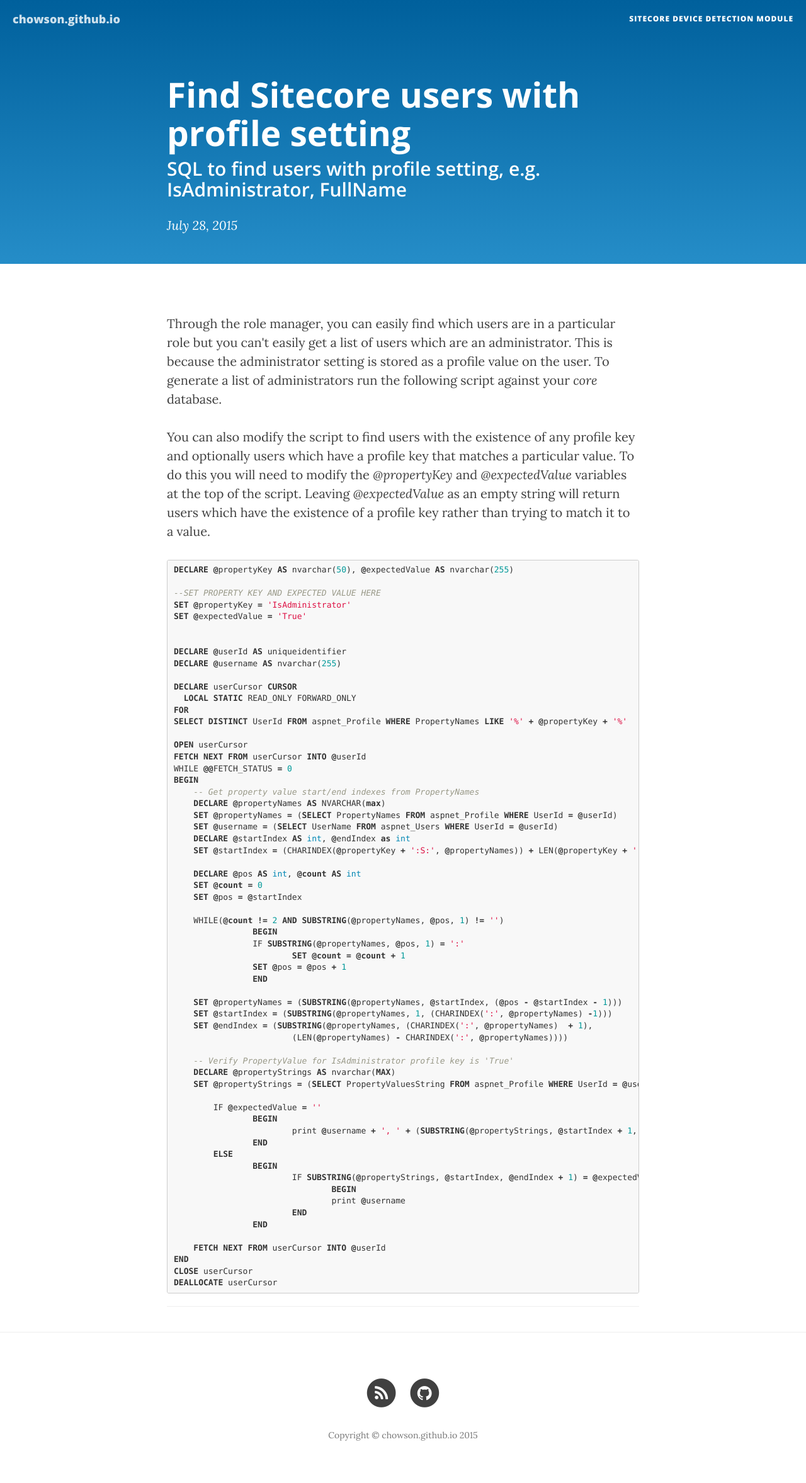
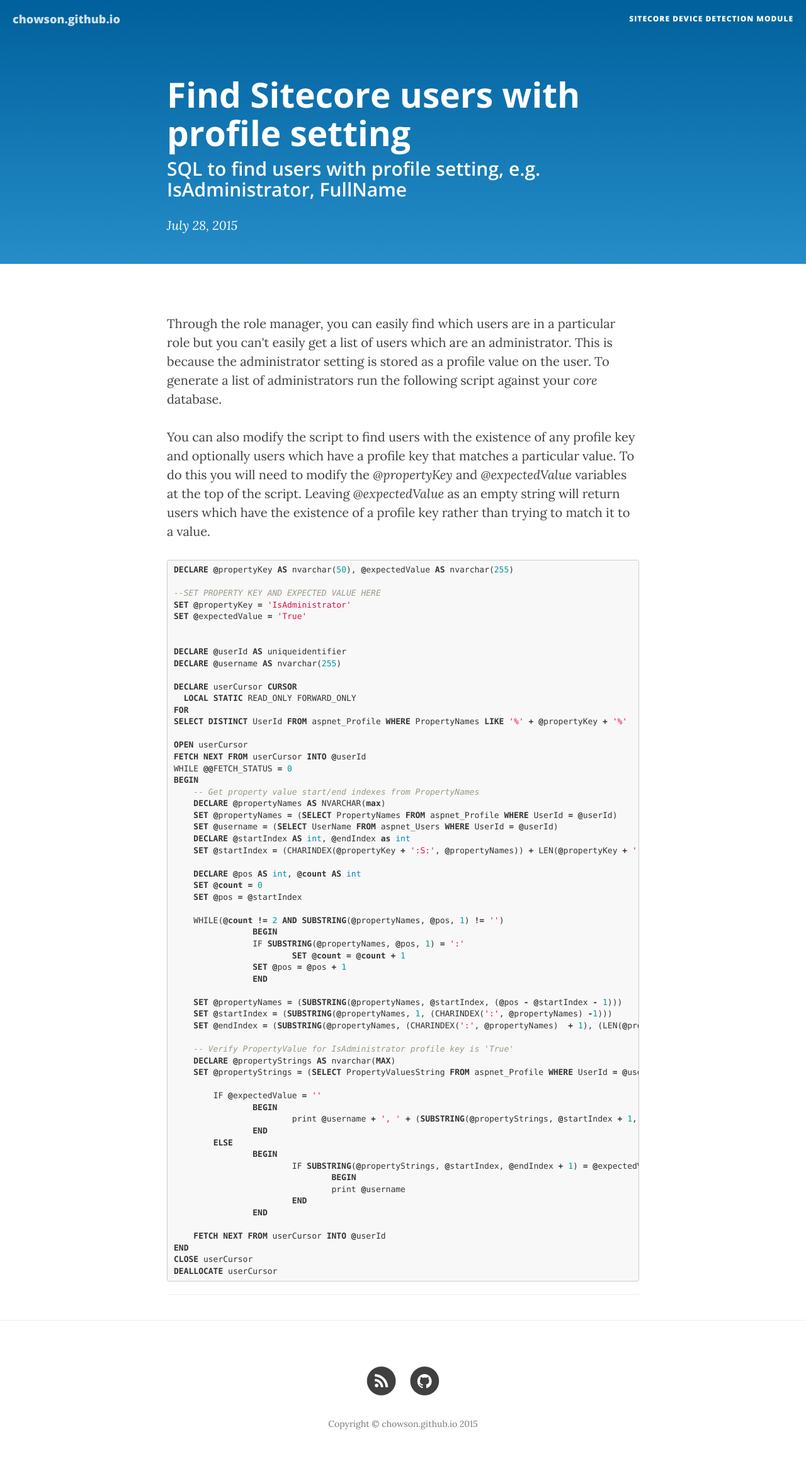
Before and after one commit to chowson/chowson.github.io, a Jekyll site: the page built from _posts/2015-07-28-find-sitecore-users-with-profile-setting.markdown, in a window 1280 px wide. Shown: the whole page at 63% size. Built offline with Jekyll 4.4.1, drawn with Linux system fonts in a browser that asks for light colours; nearby versions of some CDN libraries.

Commit message:
Styling updates to stop line wrapping on code blocks

```diff
--- a/_posts/2015-07-28-find-sitecore-users-with-profile-setting.markdown
+++ b/_posts/2015-07-28-find-sitecore-users-with-profile-setting.markdown
@@ -56,8 +56,7 @@
 
     SET @propertyNames = (SUBSTRING(@propertyNames, @startIndex, (@pos - @startIndex - 1)))
     SET @startIndex = (SUBSTRING(@propertyNames, 1, (CHARINDEX(':', @propertyNames) -1)))
-    SET @endIndex = (SUBSTRING(@propertyNames, (CHARINDEX(':', @propertyNames)  + 1),
-                        (LEN(@propertyNames) - CHARINDEX(':', @propertyNames))))
+    SET @endIndex = (SUBSTRING(@propertyNames, (CHARINDEX(':', @propertyNames)  + 1), (LEN(@propertyNames) - CHARINDEX(':', @propertyNames))))
 
     -- Verify PropertyValue for IsAdministrator profile key is 'True'
     DECLARE @propertyStrings AS nvarchar(MAX)
--- a/css/clean-blog.css
+++ b/css/clean-blog.css
@@ -407,3 +407,6 @@
 body {
   webkit-tap-highlight-color: #00609c;
 }
+.highlight pre code {
+  display: inline-block;
+}
--- a/less/clean-blog.less
+++ b/less/clean-blog.less
@@ -466,3 +466,8 @@
 body {
 	webkit-tap-highlight-color: @brand-primary;
 }
+
+
+.highlight pre code {
+  display: inline-block;
+}
```
Also changed, not shown: css/clean-blog.min.css.
